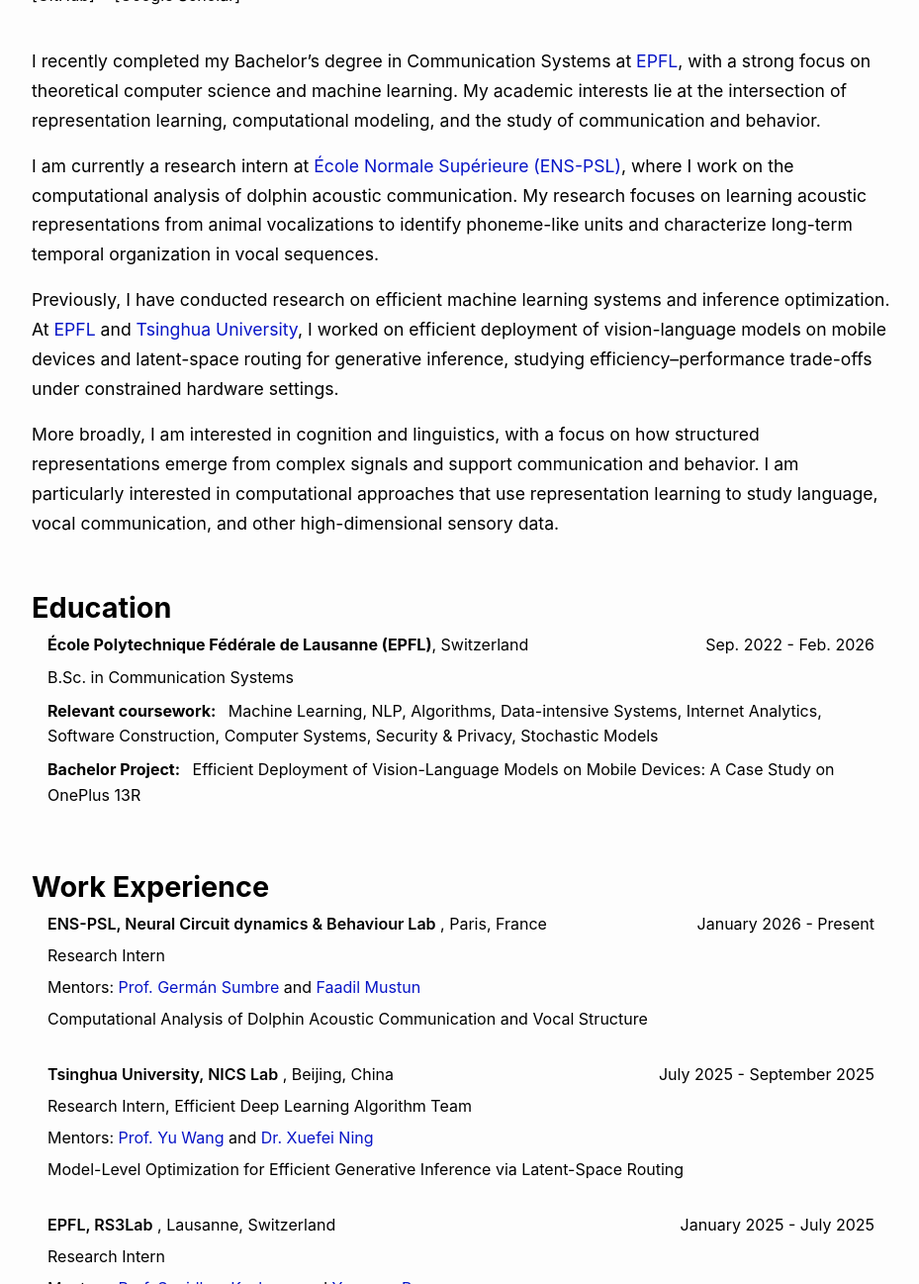
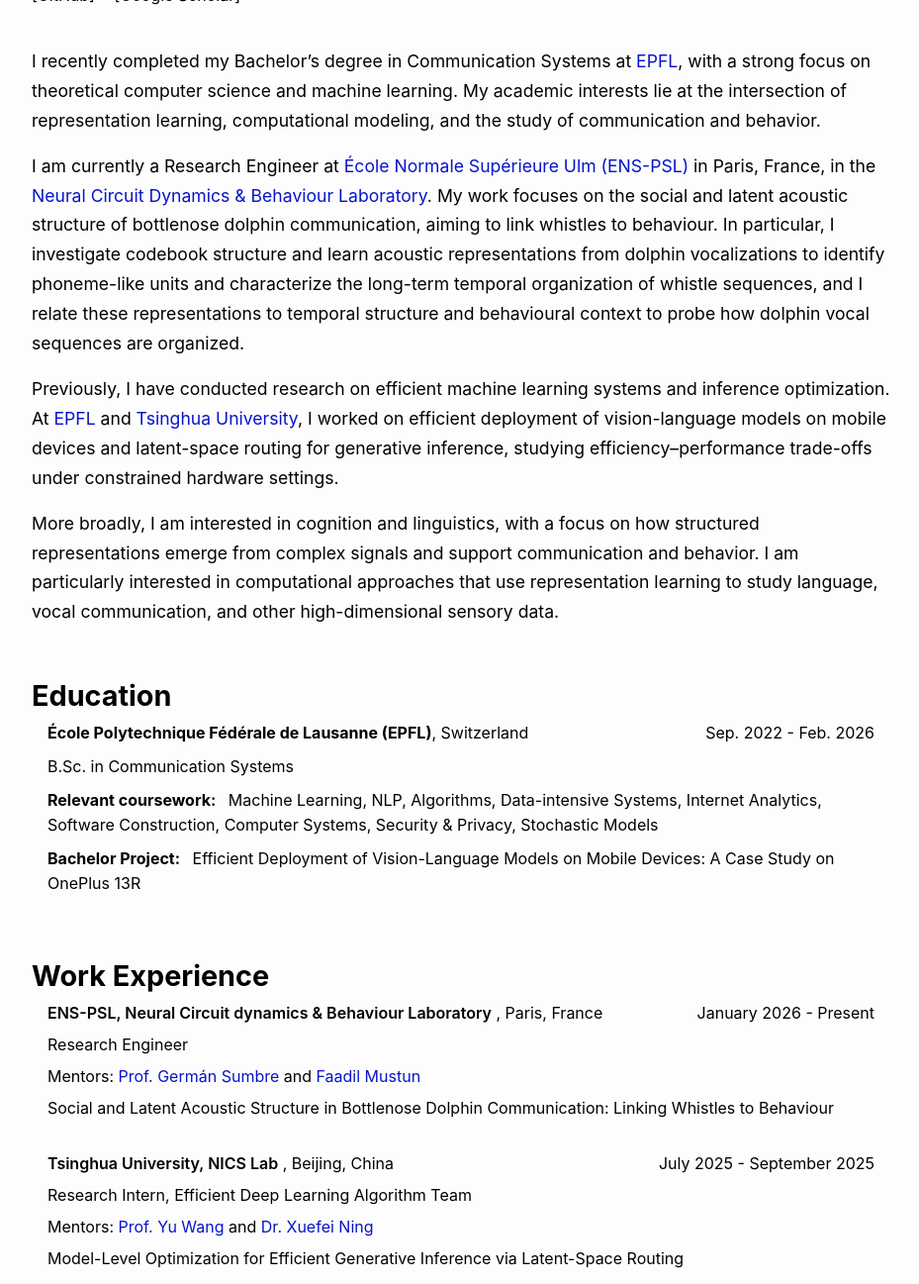
Before and after one commit to veridisyndrome/veridisyndrome.github.io, a Jekyll site: the page built from index.markdown, in a window 1280 px wide and 1400 px high, scrolled down 195 px, cut to the strip 103-1400 px from the top of the window. Shown: the whole strip at 99% size, without its empty margins (174-1103 px from the left). Built offline with Jekyll 4.4.1, drawn with Linux system fonts in a browser that asks for light colours; some of the changed text lies outside the part shown.

Commit message:
modify bio

```diff
--- a/_config.yml
+++ b/_config.yml
@@ -3,8 +3,8 @@
 
 name: Pablo Robin Guerrero
 title: Pablo Robin Guerrero's Website
-position: Research Intern
-department: Neural Circuit dynamics & Behaviour (Zebrain Lab)
+position: Research Engineer
+department: Neural Circuit dynamics & Behaviour Laboratory
 department_url: "https://www.zebrain.biologie.ens.fr/"
 institution: École Normale Supérieure Ulm (ENS-PSL)
 institution_url: "https://www.ens.psl.eu/"
--- a/_data/bio.yml
+++ b/_data/bio.yml
@@ -4,11 +4,11 @@
   the intersection of representation learning, computational modeling, and the
   study of communication and behavior.
 
-  I am currently a research intern at [École Normale Supérieure (ENS-PSL)](https://www.ens.psl.eu/), where I
-  work on the computational analysis of dolphin acoustic communication. My research
-  focuses on learning acoustic representations from animal vocalizations to
-  identify phoneme-like units and characterize long-term temporal organization in
-  vocal sequences.
+  I am currently a Research Engineer at [École Normale Supérieure Ulm (ENS-PSL)](https://www.ens.psl.eu/) in Paris, France,
+  in the [Neural Circuit Dynamics & Behaviour Laboratory](https://www.zebrain.biologie.ens.fr/). My work focuses on the social and latent acoustic structure of
+  bottlenose dolphin communication, aiming to link whistles to behaviour. In particular, I investigate codebook structure and
+  learn acoustic representations from dolphin vocalizations to identify phoneme-like units and characterize the long-term temporal organization of whistle sequences, and I relate these representations to temporal structure and behavioural context to probe how dolphin vocal sequences are organized.
+
 
   Previously, I have conducted research on efficient machine learning systems and
   inference optimization. At [EPFL](https://rs3lab.epfl.ch/) and [Tsinghua University](https://nics-effalg.com/), I worked on efficient
--- a/_data/experience.yml
+++ b/_data/experience.yml
@@ -1,10 +1,10 @@
-- position: Research Intern
-  company: ENS-PSL, Neural Circuit dynamics & Behaviour Lab
-  company_url: "https://rs3lab.epfl.ch/"
+- position: Research Engineer
+  company: ENS-PSL, Neural Circuit dynamics & Behaviour Laboratory
+  company_url: "https://www.zebrain.biologie.ens.fr/"
   company_icon: /assets/images/ens_logo.png
   location: Paris, France
   period: January 2026 - Present
-  description: "Computational Analysis of Dolphin Acoustic Communication and Vocal Structure"
+  description: "Social and Latent Acoustic Structure in Bottlenose Dolphin Communication: Linking Whistles to Behaviour"
   mentors:
     - name: "Prof. Germán Sumbre"
       url: "https://www.ibens.bio.ens.psl.eu/spip.php?rubrique23&lang=en"
@@ -26,7 +26,7 @@
 
 - position: Research Intern
   company: EPFL, RS3Lab
-  company_url: "https://rs3lab.epfl.ch/"
+  company_url: "https://rs3lab.github.io/"
   company_icon: /assets/images/epfl_logo.png
   location: Lausanne, Switzerland
   period: January 2025 - July 2025
```
Also changed, not shown: 1 other file.
